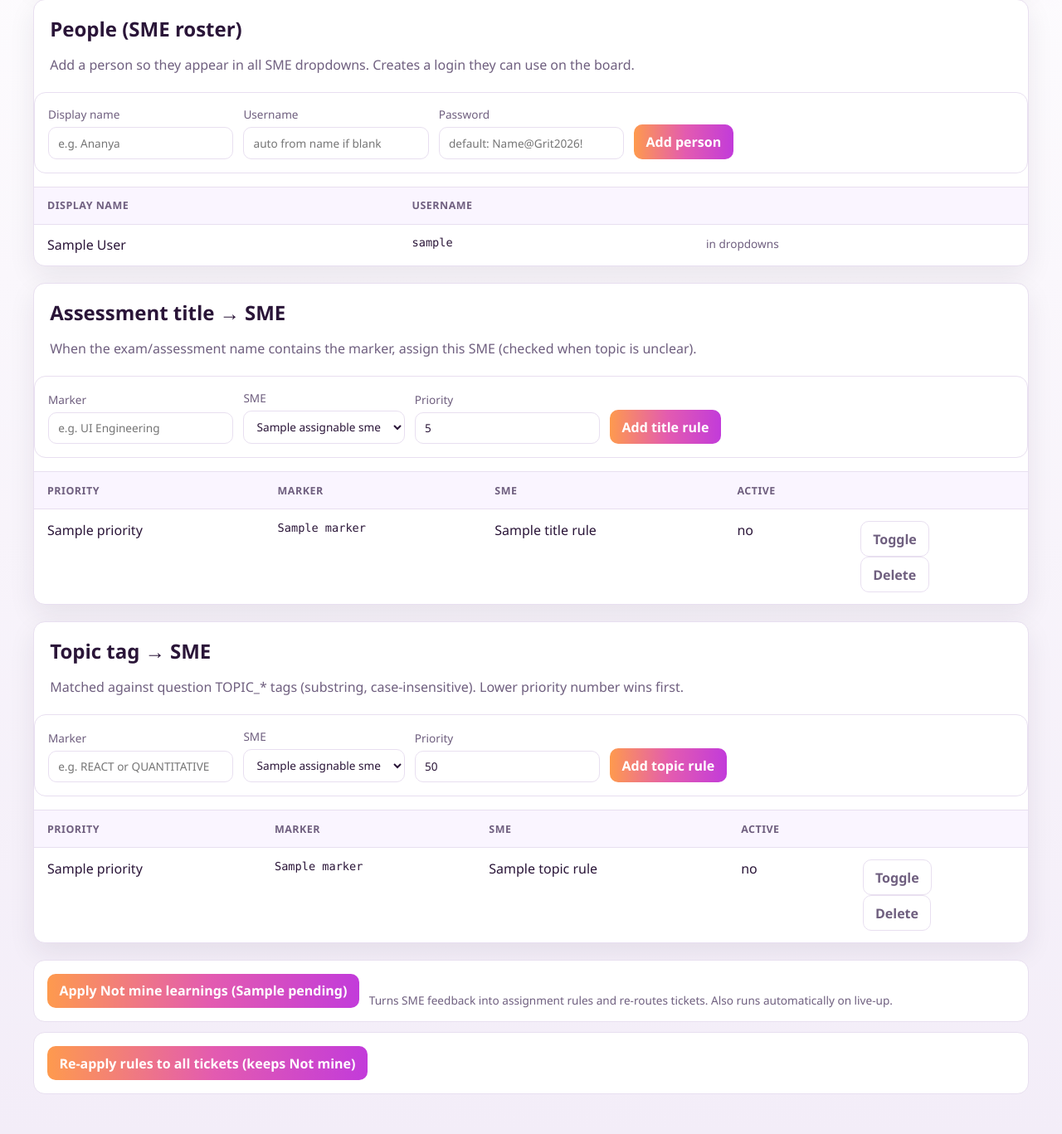
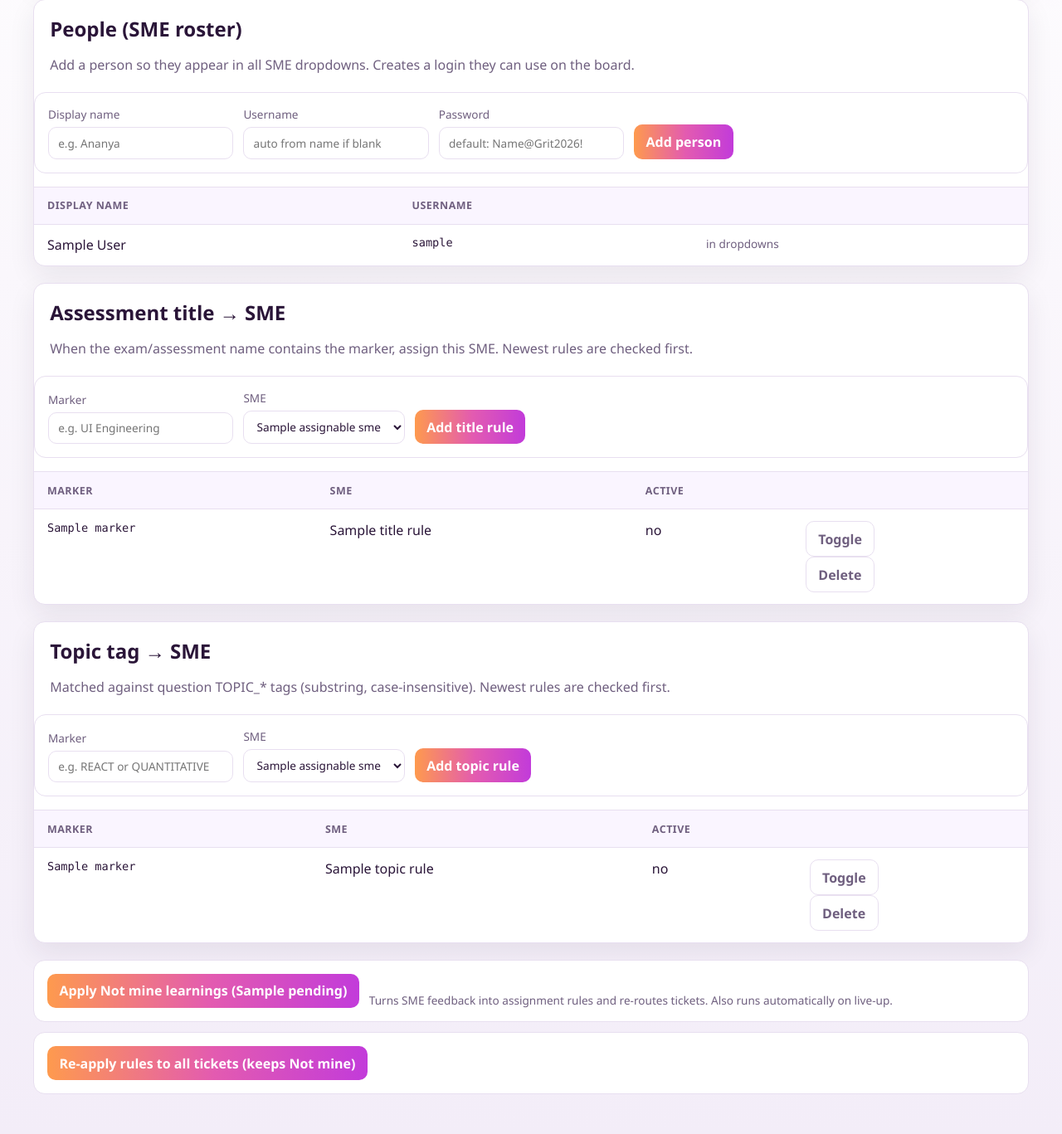
Before and after one commit to Kill3r-28/scrape-review, a FastAPI app: template tickets/templates/assignments.html in a window 1280 px wide. Shown: the part 358-1725 px from the top of the page at 83% size. Run offline with FastAPI, Linux system fonts and the light colour scheme; the template is opened without the code that fills it: most values are stand-ins (such as "Sample title", 1, 10 or a date in 2020); some libraries are stand-ins or nearby versions.

Commit message:
Drop assignment-rule priority UI; newest rules win.
Co-authored-by: Cursor <cursoragent@cursor.com>

```diff
--- a/tickets/agent/assign_learn.py
+++ b/tickets/agent/assign_learn.py
@@ -134,7 +134,6 @@ def _upsert_rule(db: Session, rule_type: str, marker: str, sme_name: str) -> boo
     if existing:
         if not existing.active:
             existing.active = True
-            existing.priority = min(existing.priority, 3)
             return True
         return False
     db.add(
@@ -142,7 +141,7 @@ def _upsert_rule(db: Session, rule_type: str, marker: str, sme_name: str) -> boo
             rule_type=rule_type,
             marker=marker,
             sme_name=sme_name,
-            priority=3,
+            priority=100,
             active=True,
         )
     )
--- a/tickets/app.py
+++ b/tickets/app.py
@@ -648,13 +648,13 @@ def assignments_page(request: Request, db: Session = Depends(get_db)):
     topic_rules = (
         db.query(AssignmentRule)
         .filter(AssignmentRule.rule_type == RULE_TYPE_TOPIC)
-        .order_by(AssignmentRule.priority.asc(), AssignmentRule.id.asc())
+        .order_by(AssignmentRule.id.desc())
         .all()
     )
     title_rules = (
         db.query(AssignmentRule)
         .filter(AssignmentRule.rule_type == RULE_TYPE_ASSESSMENT)
-        .order_by(AssignmentRule.priority.asc(), AssignmentRule.id.asc())
+        .order_by(AssignmentRule.id.desc())
         .all()
     )
     return templates.TemplateResponse(
@@ -690,7 +690,6 @@ def add_assignment_rule(
     rule_type: str = Form(...),
     marker: str = Form(...),
     sme_name: str = Form(...),
-    priority: int = Form(100),
     db: Session = Depends(get_db),
 ):
     user = get_current_user(request, db)
@@ -708,7 +707,7 @@ def add_assignment_rule(
             rule_type=rule_type,
             marker=marker,
             sme_name=sme_name,
-            priority=priority,
+            priority=100,
             active=True,
         )
     )
--- a/tickets/templates/assignments.html
+++ b/tickets/templates/assignments.html
@@ -92,7 +92,7 @@
 <section class="panel" style="margin-bottom:1.25rem;">
   <div class="panel-head">
     <h1>Assessment title → SME</h1>
-    <p class="muted">When the exam/assessment name contains the marker, assign this SME (checked when topic is unclear).</p>
+    <p class="muted">When the exam/assessment name contains the marker, assign this SME. Newest rules are checked first.</p>
   </div>
   <form class="filters" method="post" action="/assignments/rules/add">
     <input type="hidden" name="rule_type" value="{{ rule_type_assessment }}" />
@@ -106,16 +106,14 @@
         {% endfor %}
       </select>
     </label>
-    <label>Priority <input type="number" name="priority" value="5" /></label>
     <button type="submit">Add title rule</button>
   </form>
   <div class="table-wrap">
     <table>
-      <thead><tr><th>Priority</th><th>Marker</th><th>SME</th><th>Active</th><th></th></tr></thead>
+      <thead><tr><th>Marker</th><th>SME</th><th>Active</th><th></th></tr></thead>
       <tbody>
         {% for r in title_rules %}
         <tr>
-          <td>{{ r.priority }}</td>
           <td class="mono">{{ r.marker }}</td>
           <td>{{ r.sme_name }}</td>
           <td>{{ "yes" if r.active else "no" }}</td>
@@ -133,7 +131,7 @@
 <section class="panel" style="margin-bottom:1.25rem;">
   <div class="panel-head">
     <h1>Topic tag → SME</h1>
-    <p class="muted">Matched against question TOPIC_* tags (substring, case-insensitive). Lower priority number wins first.</p>
+    <p class="muted">Matched against question TOPIC_* tags (substring, case-insensitive). Newest rules are checked first.</p>
   </div>
   <form class="filters" method="post" action="/assignments/rules/add">
     <input type="hidden" name="rule_type" value="{{ rule_type_topic }}" />
@@ -147,16 +145,14 @@
         {% endfor %}
       </select>
     </label>
-    <label>Priority <input type="number" name="priority" value="50" /></label>
     <button type="submit">Add topic rule</button>
   </form>
   <div class="table-wrap">
     <table>
-      <thead><tr><th>Priority</th><th>Marker</th><th>SME</th><th>Active</th><th></th></tr></thead>
+      <thead><tr><th>Marker</th><th>SME</th><th>Active</th><th></th></tr></thead>
       <tbody>
         {% for r in topic_rules %}
         <tr>
-          <td>{{ r.priority }}</td>
           <td class="mono">{{ r.marker }}</td>
           <td>{{ r.sme_name }}</td>
           <td>{{ "yes" if r.active else "no" }}</td>
```
Also changed, not shown: tickets/routing.py (+4 -4 lines).
